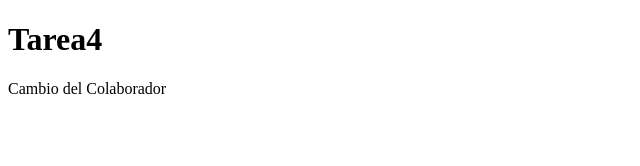
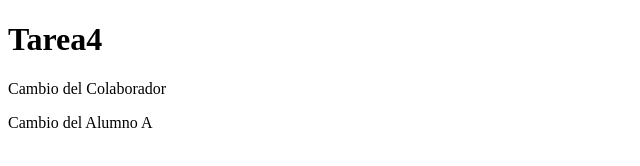
Before and after one commit to Alvaro2004521/Tarea4, a plain HTML site: page index.html in a window 1280 px wide. Shown: the whole page, without its empty margins (0-640 px from the left). Drawn offline with Linux system fonts and the light colour scheme.

Commit message:
Desde colaborador

```diff
--- a/index.html
+++ b/index.html
@@ -8,5 +8,6 @@
 <body>
     <h1>Tarea4</h1>
     <p>Cambio del Colaborador</p>
+    <p>Cambio del Alumno A</p>
 </body>
 </html>
```
